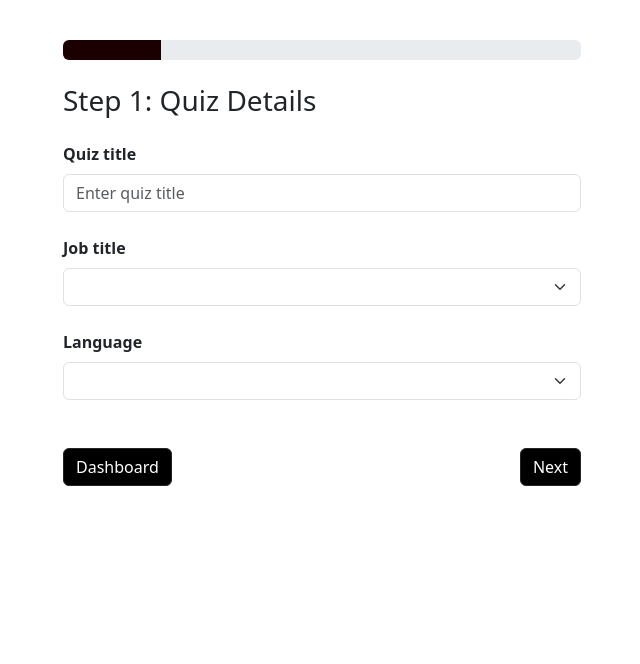
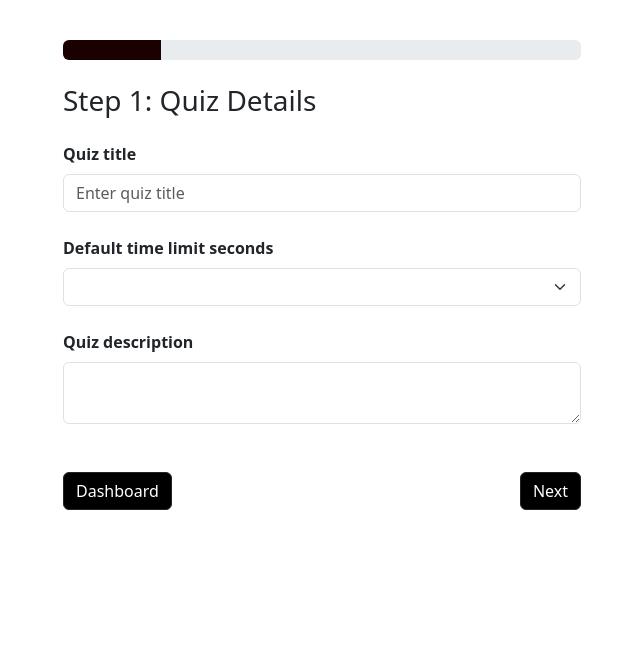
Before and after one commit to larvickl/CS-467-Programming-Quiz, a Python web app: template src/programming_quiz_web_app/templates/employer/quiz_settings1.html in a window 1280 px wide. Shown: the part 56-720 px from the top of the page, without its empty margins (318-958 px from the left). Run offline with Jinja, Linux system fonts and the light colour scheme; the template is opened without the code that fills it, so the values that code supplies are empty, except form fields; form fields are guessed from the names that the template uses.

Commit message:
Updated quiz creation.

```diff
--- a/src/programming_quiz_web_app/models.py
+++ b/src/programming_quiz_web_app/models.py
@@ -92,7 +92,7 @@ class Quizzes(db.Model):
     name: Mapped[str] = db.mapped_column(db.String(300), unique=True, index=True)
     description: Mapped[Optional[str]] = db.mapped_column(MEDIUMTEXT)
     default_time_limit_seconds: Mapped[int] = db.mapped_column(db.Integer())
-    time_created: Mapped[dt.datetime] = db.mapped_column(TZDateTime, index=True, default=dt.datetime.now(dt.timezone.utc).replace(tzinfo=None))
+    time_created: Mapped[dt.datetime] = db.mapped_column(TZDateTime, index=True, default=dt.datetime.now(dt.timezone.utc))
     # Foreign keys.
     created_by_id: Mapped[int] = db.mapped_column(
         db.Integer(),
--- a/src/programming_quiz_web_app/templates/employer/quiz_settings1.html
+++ b/src/programming_quiz_web_app/templates/employer/quiz_settings1.html
@@ -25,7 +25,7 @@ Quiz Details
                     <!-- Quiz Title -->
                     <div class="form-group mb-4">
                         {{ form.quiz_title.label(class="form-label fw-bold") }}
-                        {{ form.quiz_title(class="form-control", placeholder="Enter quiz title") }}
+                        {{ form.quiz_title(class="form-control is-invalid" if form.quiz_title.errors else "form-control", placeholder="Enter quiz title") }}
                         {% if form.quiz_title.errors %}
                             <div class="invalid-feedback d-block">
                                 {{ form.quiz_title.errors[0] }}
@@ -33,24 +33,24 @@ Quiz Details
                         {% endif %}
                     </div>
 
-                    <!-- Job Title -->
+                    <!-- Time Limit -->
                     <div class="form-group mb-4">
-                        {{ form.job_title.label(class="form-label fw-bold") }}
-                        {{ form.job_title(class="form-select") }}
-                        {% if form.job_title.errors %}
+                        {{ form.default_time_limit_seconds.label(class="form-label fw-bold") }}
+                        {{ form.default_time_limit_seconds(class="form-select is-invalid" if form.default_time_limit_seconds.errors else "form-select") }}
+                        {% if form.default_time_limit_seconds.errors %}
                             <div class="invalid-feedback d-block">
-                                {{ form.job_title.errors[0] }}
+                                {{ form.default_time_limit_seconds.errors[0] }}
                             </div>
                         {% endif %}
                     </div>
 
-                    <!-- Programming Language -->
+                    <!-- Description -->
                     <div class="form-group mb-4">
-                        {{ form.language.label(class="form-label fw-bold") }}
-                        {{ form.language(class="form-select") }}
-                        {% if form.language.errors %}
+                        {{ form.quiz_description.label(class="form-label fw-bold") }}
+                        {{ form.quiz_description(class="form-control is-invalid" if form.quiz_description.errors else "form-control") }}
+                        {% if form.quiz_description.errors %}
                             <div class="invalid-feedback d-block">
-                                {{ form.language.errors[0] }}
+                                {{ form.quiz_description.errors[0] }}
                             </div>
                         {% endif %}
                     </div>
```
Also changed, not shown: src/programming_quiz_web_app/employer/forms.py (+16 -31 lines), src/programming_quiz_web_app/employer/routes.py (+21 -25 lines).
